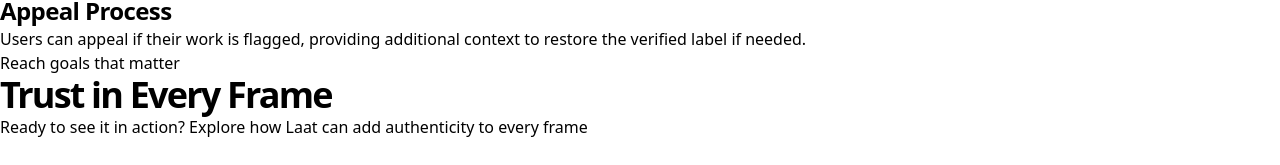
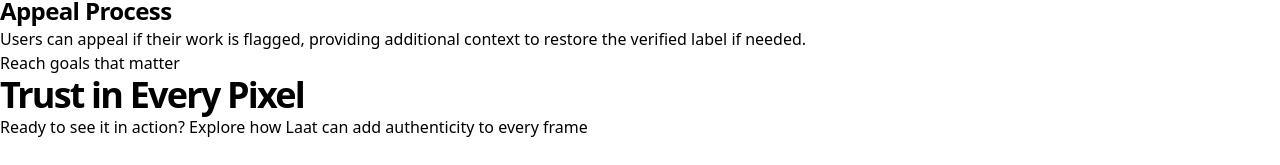
Before and after one commit to GurjapHajra/ai_product_page, a React (Vite) app: page / in a window 1280 px wide. Shown: the part 9355-9520 px from the top of the page. Built offline with nearby package versions, Linux system fonts and the light colour scheme.

Commit message:
Update section header text in FeaturesZigzag component for clarity

```diff
--- a/src/partials/FeaturesZigzag.jsx
+++ b/src/partials/FeaturesZigzag.jsx
@@ -13,7 +13,7 @@ function FeaturesZigzag() {
           {/* Section header */}
           <div className="max-w-3xl mx-auto text-center pb-12 md:pb-16">
             <div className="inline-flex text-sm font-semibold py-1 px-3 m-2 text-green-600 bg-green-200 rounded-full mb-4">Reach goals that matter</div>
-            <h1 className="h2 mb-4">Trust in Every Frame</h1>
+            <h1 className="h2 mb-4">Trust in Every Pixel</h1>
             <p className="text-xl text-gray-400">Ready to see it in action? Explore how Laat can add authenticity to every frame</p>
           </div>
 
```
